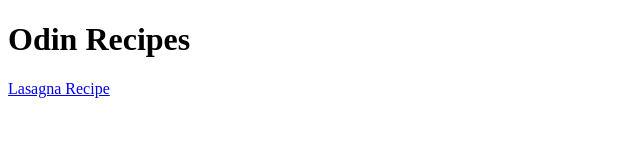
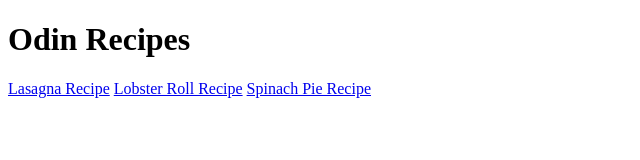
Before and after one commit to vstassinopoulos/odin-recipes, a plain HTML site: page index.html in a window 1280 px wide. Shown: the whole page, without its empty margins (0-640 px from the left). Drawn offline with Linux system fonts and the light colour scheme.

Commit message:
add lobster_roll.html and spinach_pit.html href link

```diff
--- a/index.html
+++ b/index.html
@@ -8,6 +8,8 @@
 <body>
     <h1>Odin Recipes</h1>
     <a href="./recipes/lasagna.html">Lasagna Recipe</a>
+    <a href="./recipes/lobster_roll.html">Lobster Roll Recipe</a>
+    <a href="./recipes/spinach_pit.html">Spinach Pie Recipe</a>
 
 </body>
 </html>
```
